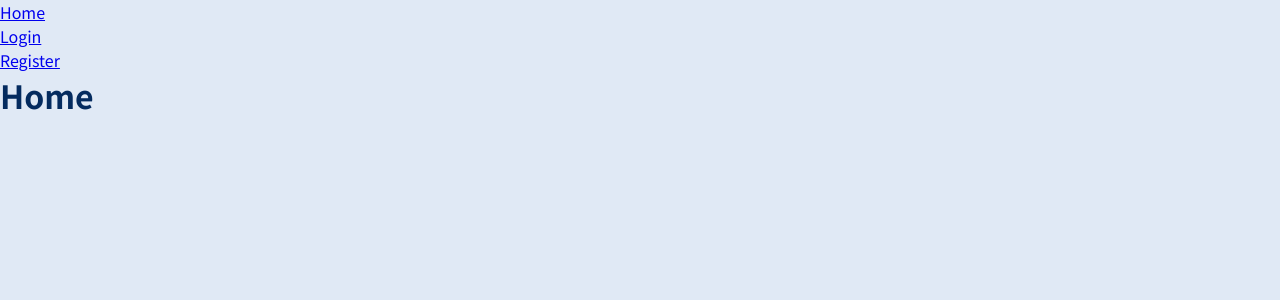
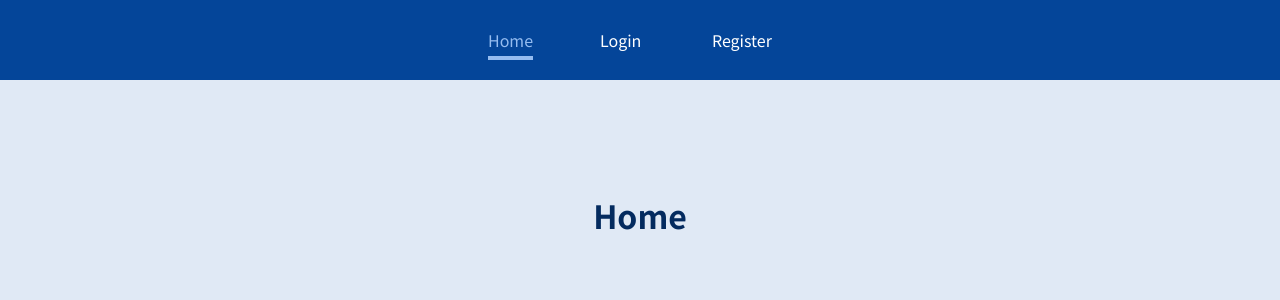
Before and after one commit to martinsgabriel1956/react_greate-quotes, a React (Create React App) app: page / in a window 1280 px wide. Shown: the top 300 px of the page. Built offline with nearby package versions, Linux system fonts and the light colour scheme.

Commit message:
feat: using NavLinks

```diff
--- a/src/App.js
+++ b/src/App.js
@@ -1,6 +1,5 @@
-import { Routes } from './routes';
-import { GlobalStyle } from './styles/global';
-
+import { Routes } from "./routes";
+import { GlobalStyle } from "./styles/global";
 
 export function App() {
   return (
--- a/src/components/MainHeader/index.js
+++ b/src/components/MainHeader/index.js
@@ -1,16 +1,14 @@
-import { Link } from 'react-router-dom';
+import { NavLink } from 'react-router-dom';
 import { Container } from './styles';
-
-
 
 export function MainHeader() {
   return (
     <Container>
       <nav>
         <ul>
-          <li><Link to="/">Home</Link></li>
-          <li><Link to="/login">Login</Link></li>
-          <li><Link to="/register">Register</Link></li>
+          <li><NavLink activeClassName={'active'} to="/">Home</NavLink></li>
+          <li><NavLink activeClassName={'active'} to="/login">Login</NavLink></li>
+          <li><NavLink activeClassName={'active'} to="/register">Register</NavLink></li>
         </ul>
       </nav>
     </Container>
--- a/src/components/MainHeader/styles.js
+++ b/src/components/MainHeader/styles.js
@@ -1,5 +1,40 @@
-import styled from 'styled-components';
+import styled from "styled-components";
 
 export const Container = styled.header`
+  width: 100%;
+  height: 5rem;
+  background-color: #044599;
+  padding: 0 10%;
 
+  nav {
+    height: 100%;
+  }
+
+  ul {
+    height: 100%;
+    list-style: none;
+    display: flex;
+    padding: 0;
+    margin: 0;
+    align-items: center;
+    justify-content: center;
+  }
+
+  li {
+    margin: 0 1rem;
+    width: 5rem;
+  }
+
+  a {
+    color: white;
+    text-decoration: none;
+
+    &:hover,
+    &:active,
+    &.active {
+      color: #95bcf0;
+      padding-bottom: 0.25rem;
+      border-bottom: 4px solid #95bcf0;
+    }
+  }
 `;
--- a/src/pages/Home/index.js
+++ b/src/pages/Home/index.js
@@ -3,7 +3,9 @@ export function Home() {
   return (
     <>
       <MainHeader />
-      <h1>Home</h1>
+      <main>
+        <h1>Home</h1>
+      </main>
     </>
   );
 }
--- a/src/pages/Login/index.js
+++ b/src/pages/Login/index.js
@@ -1,5 +1,12 @@
+import { MainHeader } from "../../components/MainHeader";
+
 export function Login() {
   return (
-    <h1>Login</h1>
+    <>
+      <MainHeader />
+      <main>
+        <h1>Login</h1>
+      </main>
+    </>
   );
 }
--- a/src/pages/Register/index.js
+++ b/src/pages/Register/index.js
@@ -1,5 +1,12 @@
+import { MainHeader } from "../../components/MainHeader";
+
 export function Register() {
   return (
-    <h1>Register</h1>
+    <>
+      <MainHeader />
+      <main>
+        <h1>Register</h1>
+      </main>
+    </>
   );
 }
```
Also changed, not shown: src/routes.js (+8 -7 lines).
